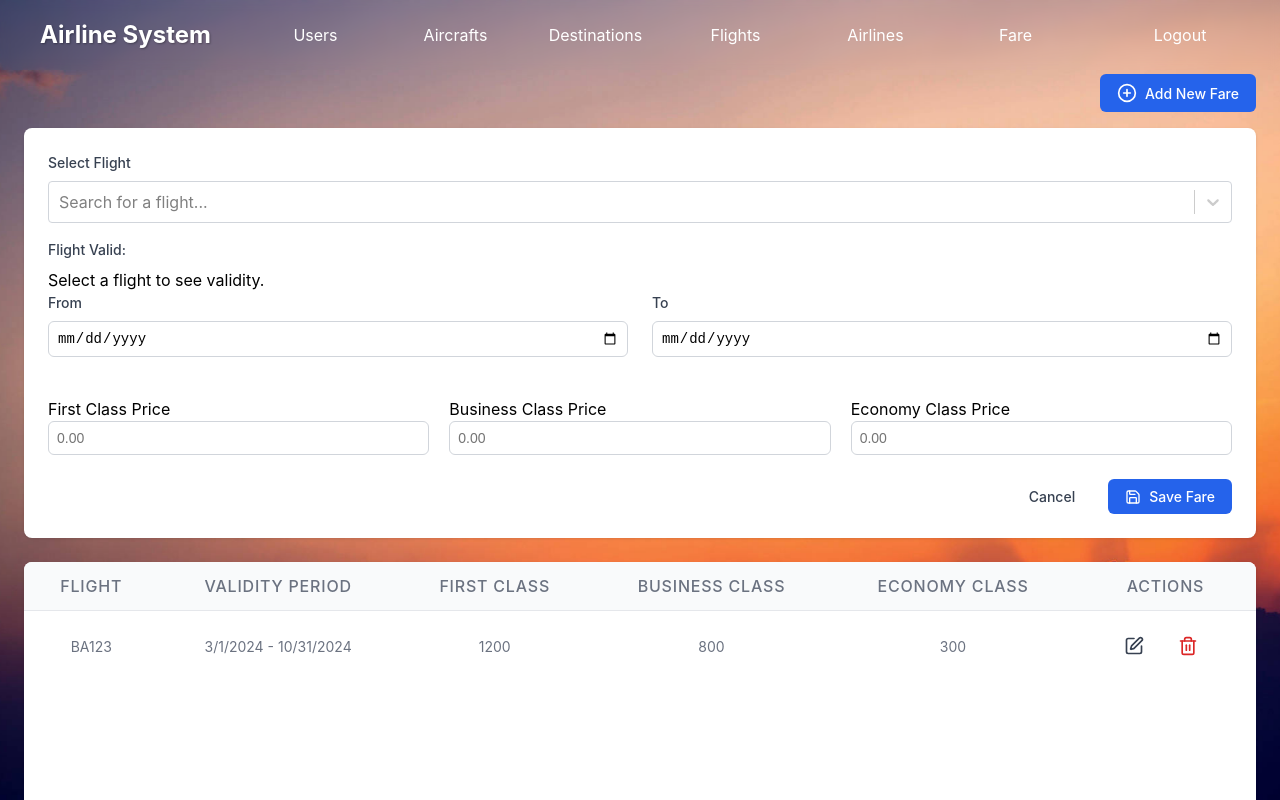
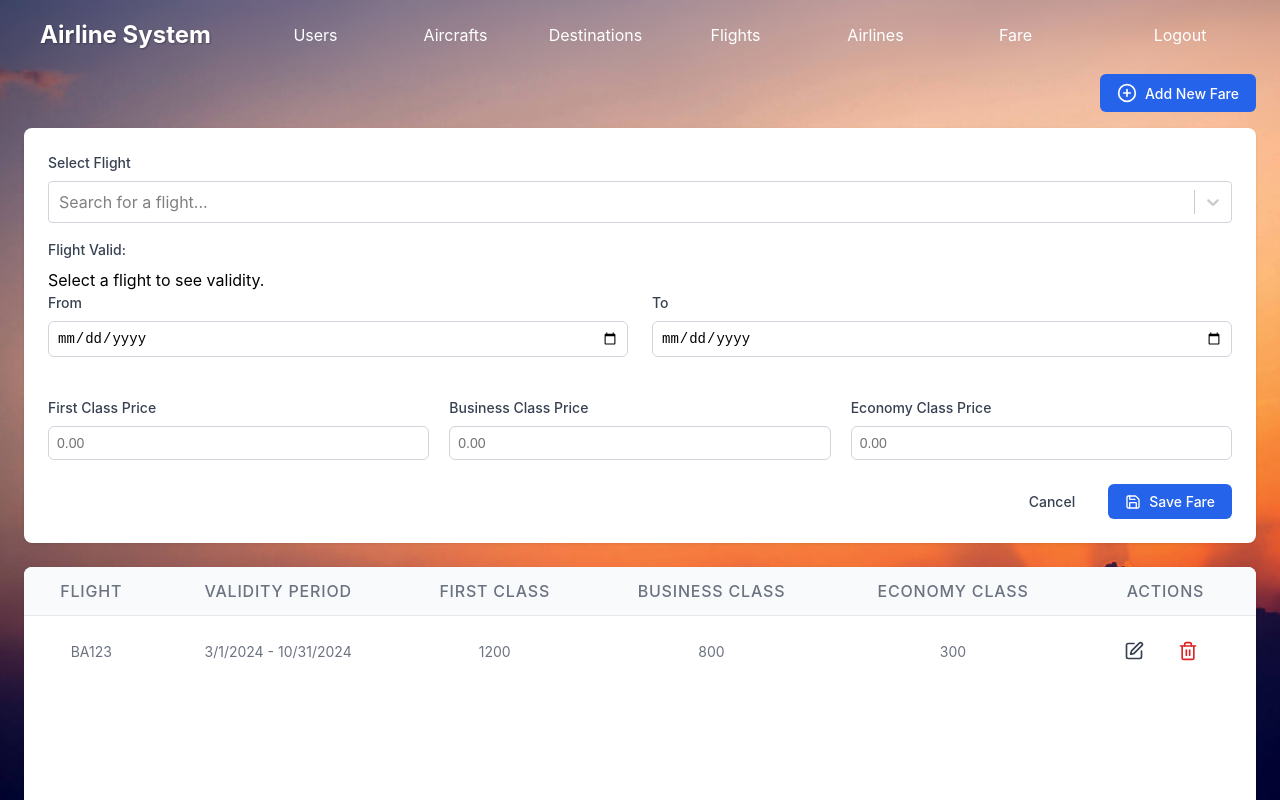
Before and after one commit to SI-2025-AIRLINE/Frontend, a React (Vite) app: page /admin/fareManagement in a window 1280 px wide. Both pictures are taken after a click on the button "Add New Fare". Built offline with nearby package versions, Linux system fonts and the light colour scheme; no server answers.

Commit message:
Promjena fonta

```diff
--- a/src/pages/FareManagement/FareManagement.jsx
+++ b/src/pages/FareManagement/FareManagement.jsx
@@ -190,7 +190,7 @@ function FareManagement() {
 
           <div className="fare-inputs" style={{ display: 'flex', gap: '20px' }}>
             <div className="fare-input-group" style={{ flex: 1 }}>
-              <label className="fare-label">First Class Price</label>
+              <label className="form-label">First Class Price</label>
               <input
                 type="number"
                 className="form-input"
@@ -201,7 +201,7 @@ function FareManagement() {
             </div>
 
             <div className="fare-input-group" style={{ flex: 1 }}>
-              <label className="fare-label">Business Class Price</label>
+              <label className="form-label">Business Class Price</label>
               <input
                 type="number"
                 className="form-input"
@@ -212,7 +212,7 @@ function FareManagement() {
             </div>
 
             <div className="fare-input-group" style={{ flex: 1 }}>
-              <label className="fare-label">Economy Class Price</label>
+              <label className="form-label">Economy Class Price</label>
               <input
                 type="number"
                 className="form-input"
```
